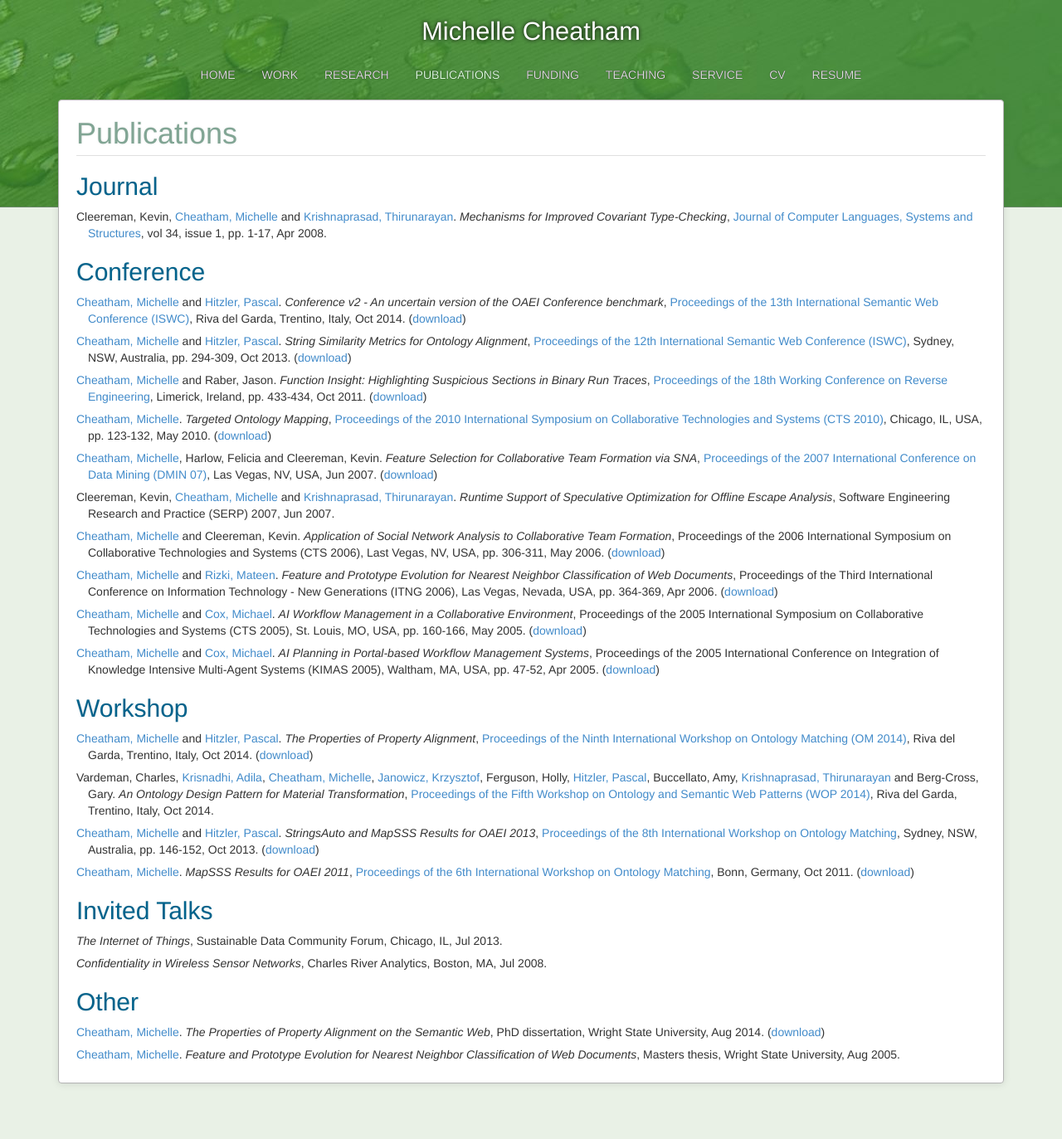
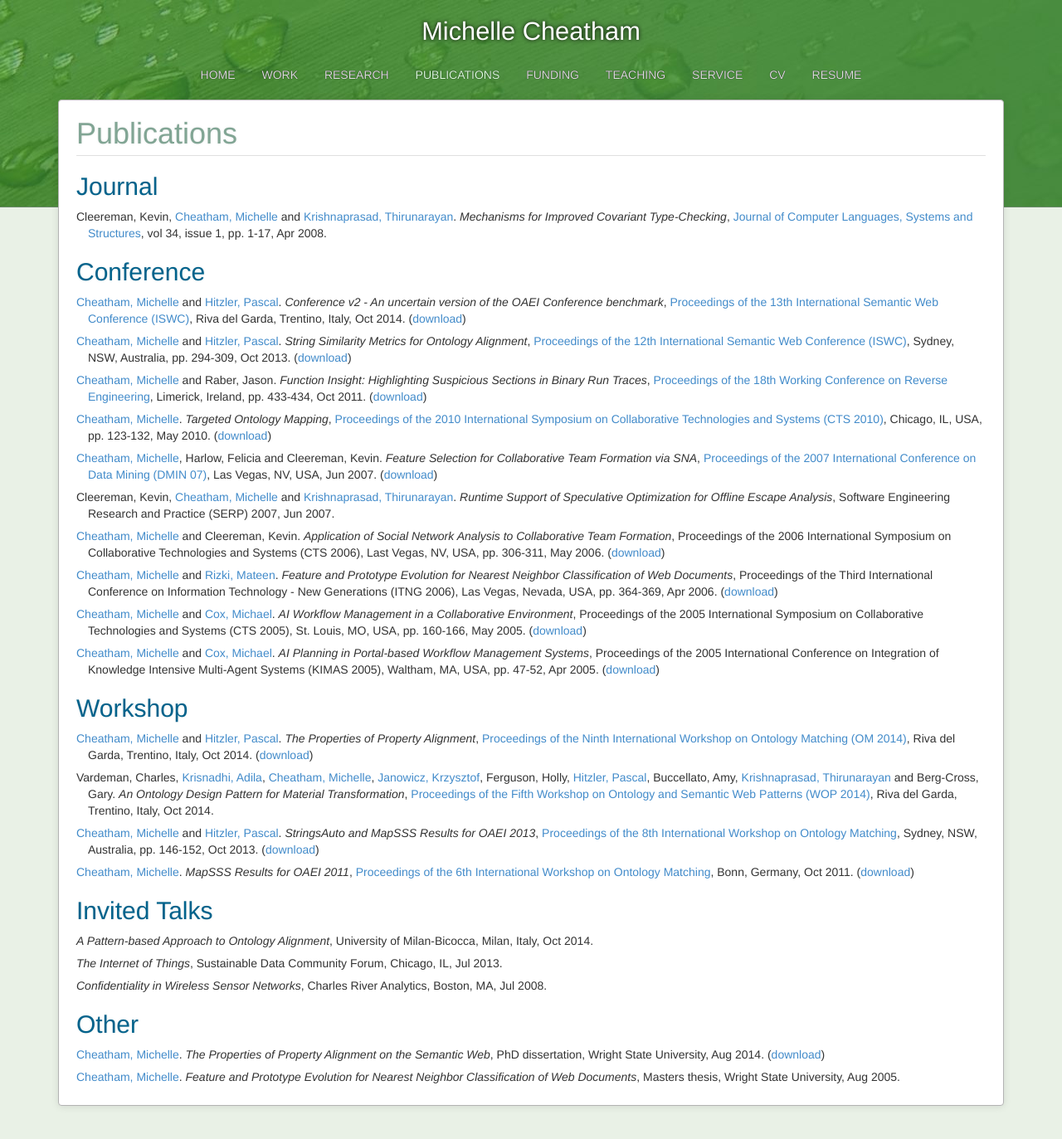
Before and after one commit to mcheatham/mcheatham.github.io, a Jekyll site: the page built from publications.md, in a window 1280 px wide. Shown: the whole page at 83% size. Built offline with Jekyll 4.4.1, drawn with Linux system fonts in a browser that asks for light colours; Markdown is read by kramdown in place of the engine named in the settings; before the commit the page ends 1346 px from its top, so only the background shows below that.

```diff
--- a/_data/funds.yaml
+++ b/_data/funds.yaml
@@ -1,4 +1,10 @@
 # listed in reverse order by date
+- role: Co-PI (PI Pascal Hitzler, WSU)
+  source: National Science Foundation
+  project: GeoLink - Leveraging Semantics and Linked Data for Data Sharing and Discovery in the Geosciences
+  amount: $423,413
+  date: Sep 2014 - Aug 2016
+
 - role: Co-PI (PI Pascal Hitzler, WSU)
   source: National Science Foundation
   project: Travel Fellowships for Students from US Universities to Attend ISWC 2014
--- a/_data/papers.yaml
+++ b/_data/papers.yaml
@@ -1,4 +1,11 @@
 # listed in reverse order by date
+- title: A Pattern-based Approach to Ontology Alignment
+  publication: University of Milan-Bicocca
+  location: Milan, Italy
+  date: 2014-10-24
+  type: talk
+  keywords: alignment
+
 - title: Conference v2 - An uncertain version of the OAEI Conference benchmark
   authors:
     - mcheatham
```
